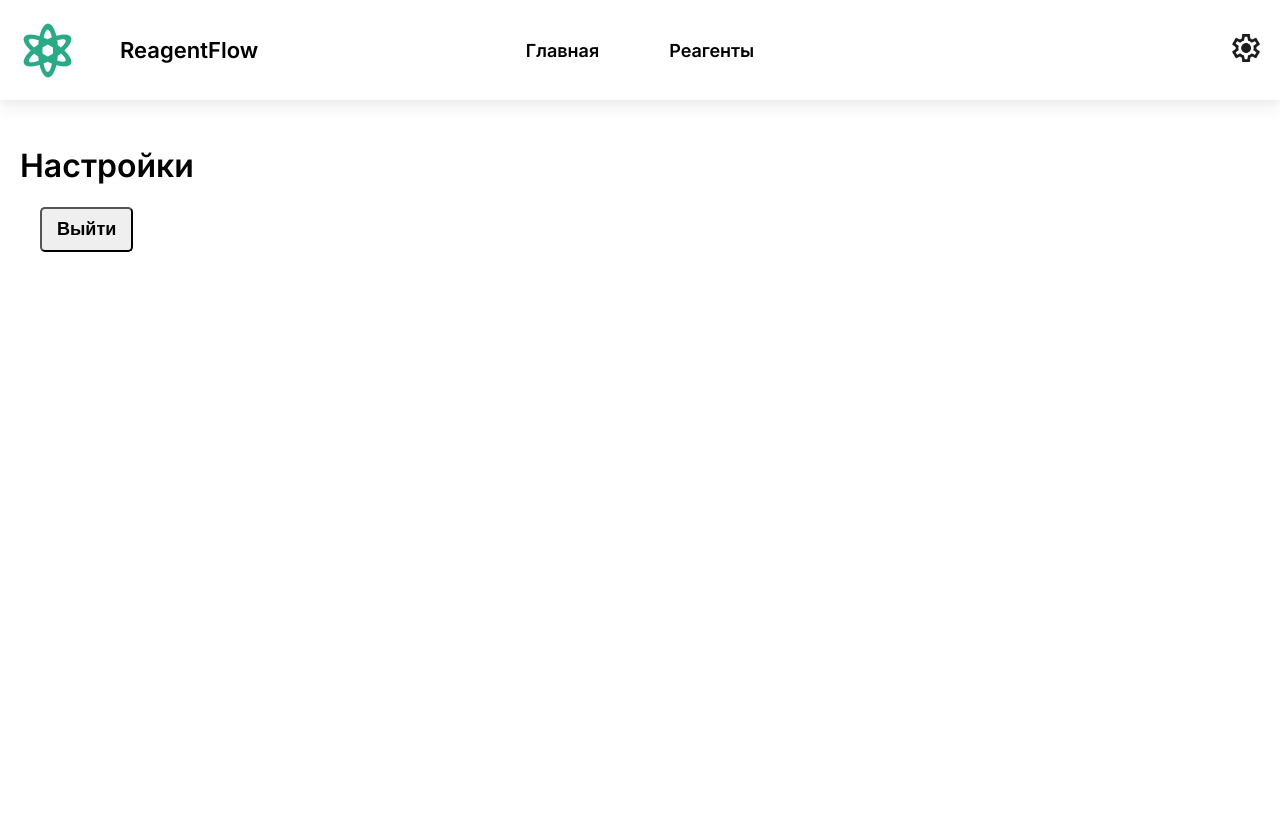
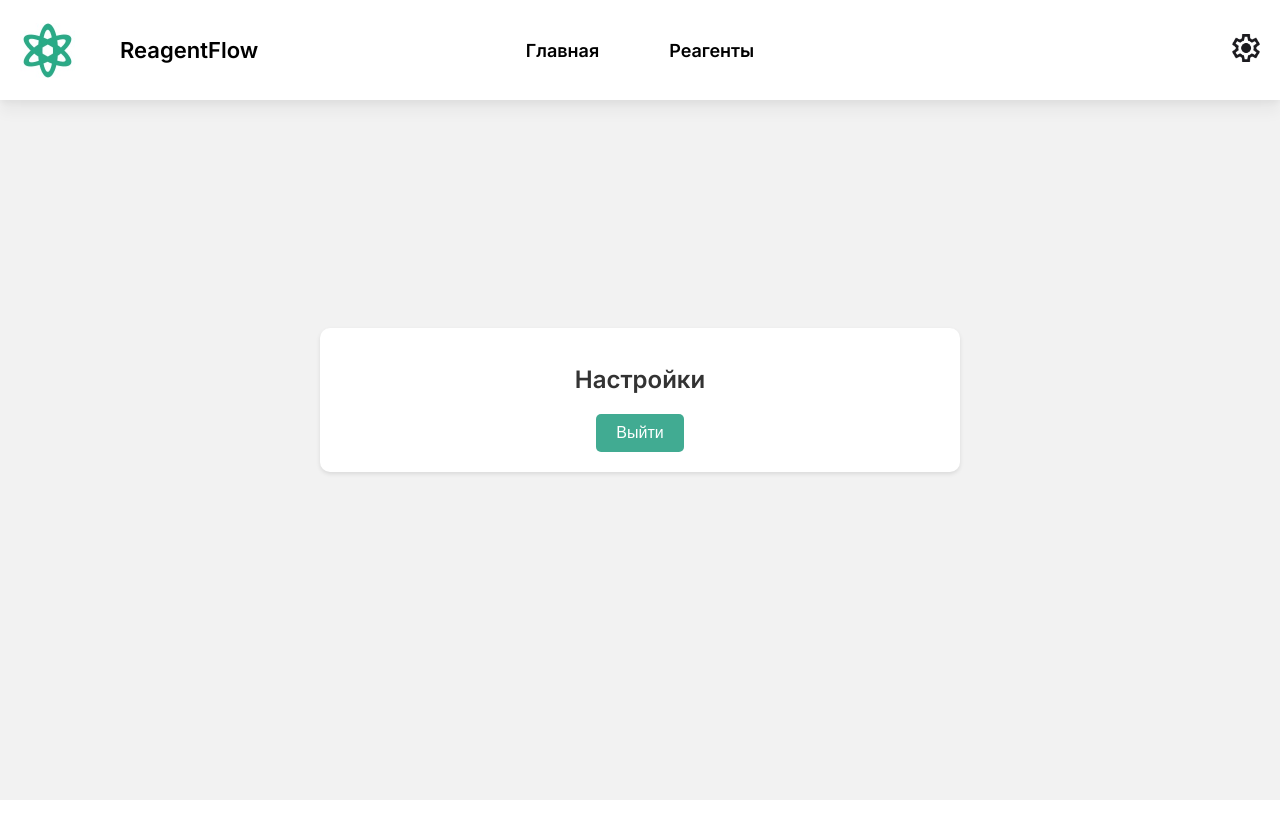
Before and after one commit to ReagentFlow/frontend, a React (Create React App) app: page /settings in a window 1280 px wide. Shown: the top 838 px of the page. After the commit the page ends 800 px from the top, so only its background shows below. Built offline with nearby package versions, Linux system fonts and the light colour scheme; sample sign-in values are in the browser's storage.

Commit message:
settings кнопка logout

```diff
--- a/src/pages/Settings.jsx
+++ b/src/pages/Settings.jsx
@@ -9,7 +9,7 @@ function Settings() {
         <div className="settings-container">
             <div className="settings-banner">
                 <h1>Настройки</h1>
-                <button onClick={logout} className="nav-link">Выйти</button>
+                <button onClick={logout} className="logout-button">Выйти</button>
             </div>
         </div>
     );
--- a/src/styles/Settings.css
+++ b/src/styles/Settings.css
@@ -1,4 +1,4 @@
-/* .settings-container {
+.settings-container {
     display: flex;
     justify-content: center;
     align-items: center;
@@ -8,14 +8,14 @@
 
 .settings-banner {
     display: flex;
+    flex-direction: column;
     justify-content: center;
     align-items: center;
     background-color: #fff;
     border-radius: 10px;
     width: 80%;
     max-width: 600px;
-    height: 200px;
-    margin: 0 auto;
+    padding: 20px;
     box-shadow: 0 2px 4px rgba(0, 0, 0, 0.1);
 }
 
@@ -23,15 +23,6 @@
     font-size: 24px;
     color: #333;
     text-align: center;
-} */
-
-.settings-container {
-    padding: 20px;
-    margin-top: 105px;
-}
-
-.settings-container h2 {
-    font-size: 24px;
     margin-bottom: 20px;
 }
 
```
